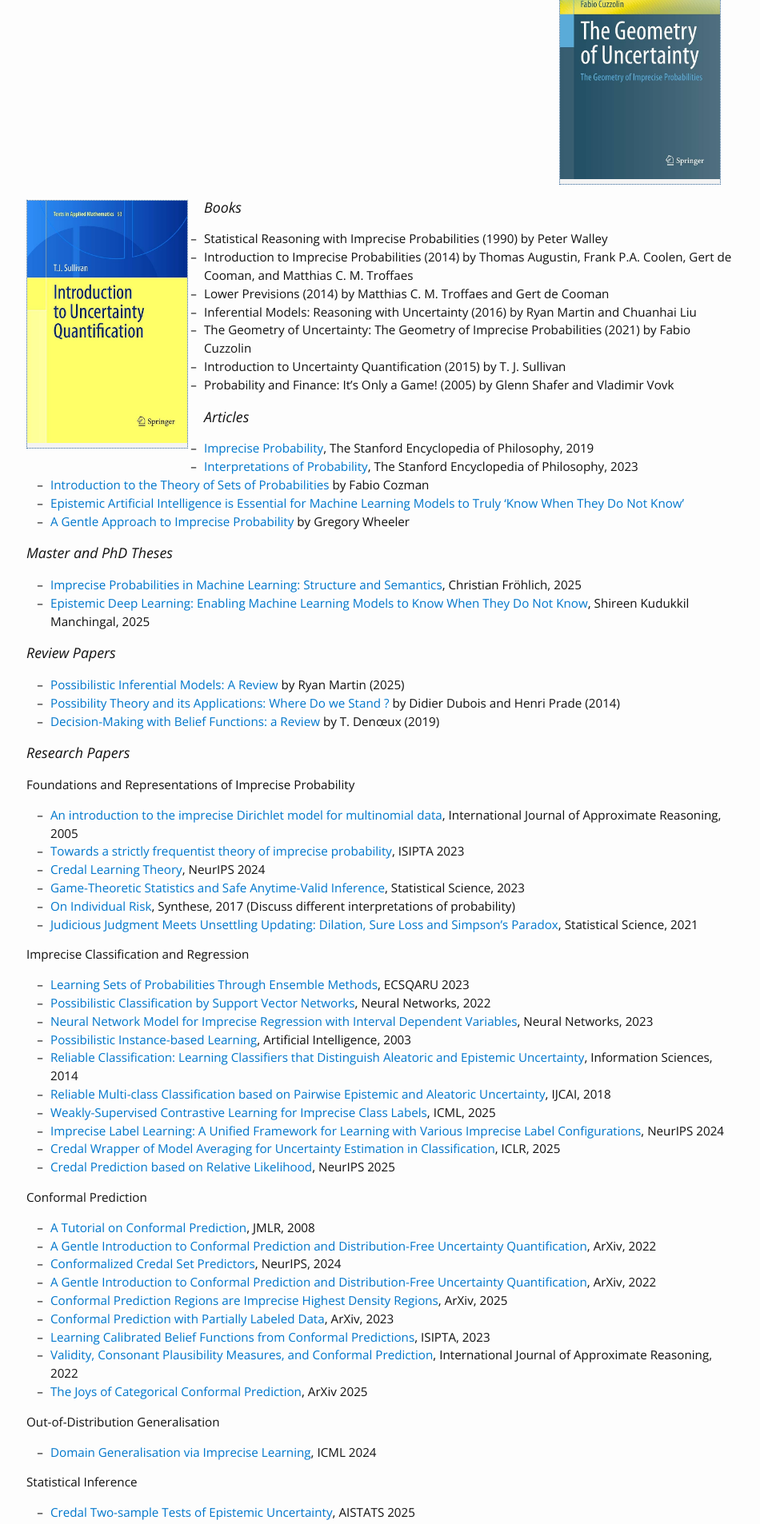
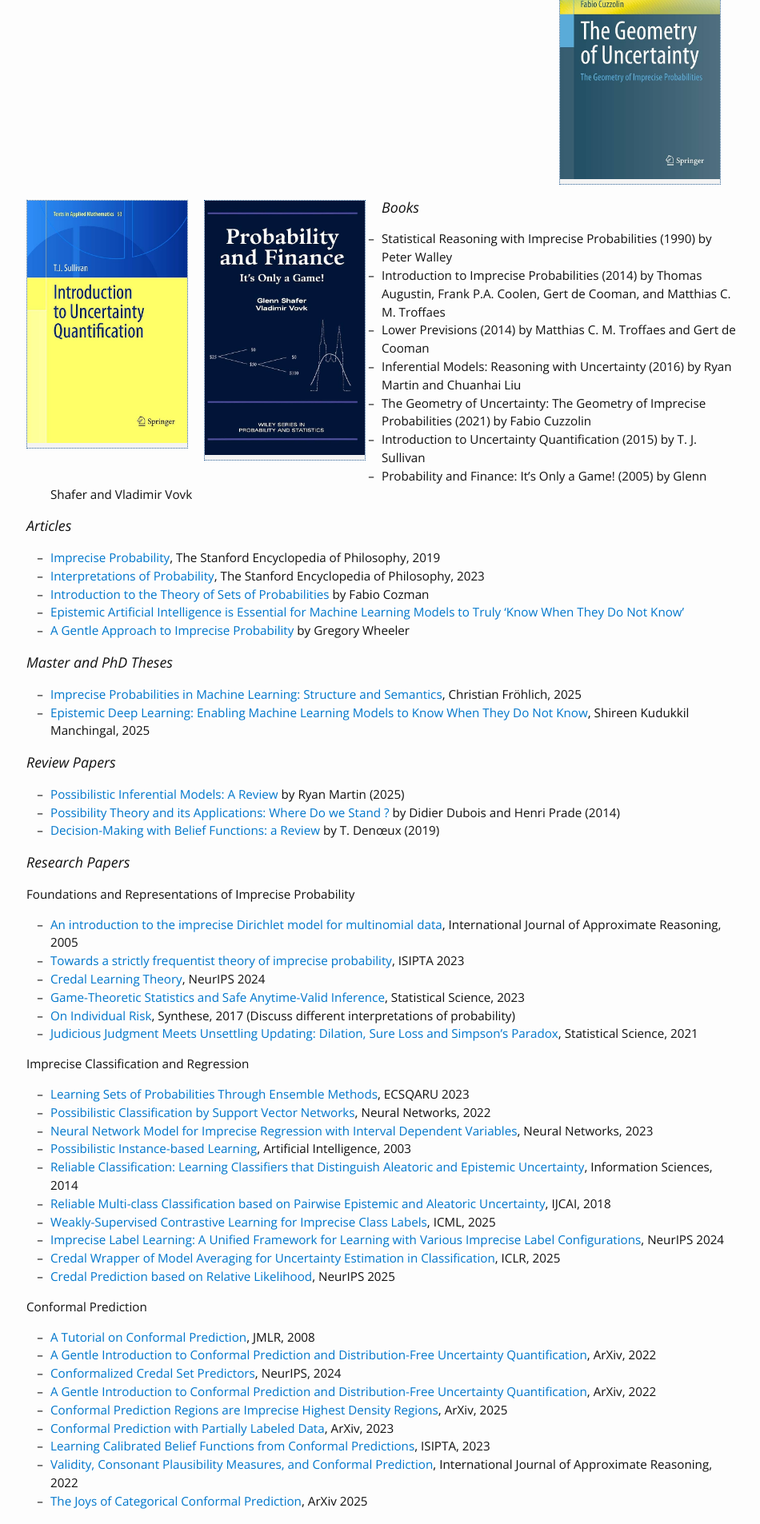
Before and after one commit to muandet-lab/ipml-course, a Jekyll site: the page built from references.md, in a window 1280 px wide. Shown: the part 687-2593 px from the top of the page at 80% size, without its empty margins (162-1112 px from the left). Built offline with Jekyll 4.4.1, drawn with Linux system fonts in a browser that asks for light colours; nearby versions of some CDN libraries.

Commit message:
Add PF-Shafer image reference to references.md
Added a new image reference for PF-Shafer.

```diff
--- a/references.md
+++ b/references.md
@@ -12,6 +12,7 @@ We provide a non-exhaustive list of materials relevant to the course here. If yo
 {% include image.html url="/_images/IM-Martin.jpg" width="200" align="left" %}
 {% include image.html url="/_images/GoU-Cuzzolin.jpg" width="200" align="left" %}
 {% include image.html url="/_images/IUQ-Sullivan.jpg" width="200" align="left" %}
+{% include image.html url="/_images/PF-Shafer.jpg" width="200" align="left" %}
 
 ### Books
 
```
